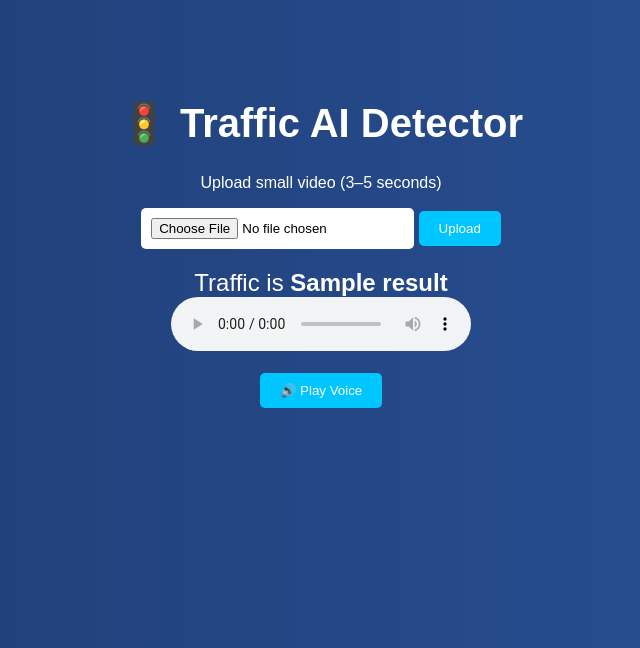
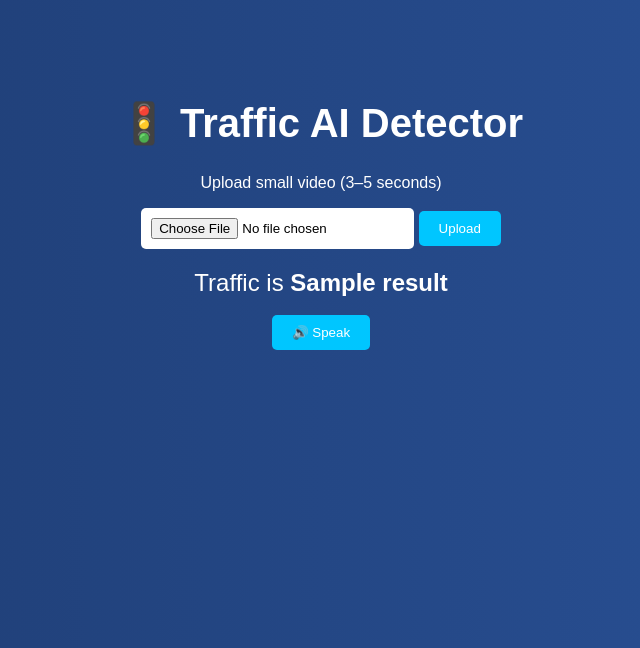
Before and after one commit to surya-7144/traffic, a Flask app: template templates/index.html in a window 1280 px wide. Shown: the top 648 px of the page, without its empty margins (319-959 px from the left). Run offline with Flask 3, Linux system fonts and the light colour scheme; the template is opened without the code that fills it: most values are stand-ins (such as "Sample title", 1, 10 or a date in 2020).

Commit message:
Implement speech synthesis for traffic result
Added speech synthesis functionality to announce traffic result.

```diff
--- a/templates/index.html
+++ b/templates/index.html
@@ -60,20 +60,25 @@
         <div class="result">
             Traffic is <b>{{ result }}</b>
         </div>
-    {% endif %}
 
-    {% if audio_file %}
-        <audio id="voicePlayer" controls>
-            <source src="{{ audio_file }}" type="audio/mpeg">
-        </audio>
+        <br>
 
-        <br><br>
-
-        <button onclick="playAudio()">🔊 Play Voice</button>
+        <button onclick="speak()">🔊 Speak</button>
 
         <script>
-            function playAudio() {
-                document.getElementById("voicePlayer").play();
+            function speak() {
+                var text = "Traffic is {{ result }}";
+                var speech = new SpeechSynthesisUtterance(text);
+                speech.lang = "en-US";
+                speech.rate = 1;
+                speech.pitch = 1;
+
+                window.speechSynthesis.speak(speech);
+            }
+
+            // Auto speak when page loads
+            window.onload = function() {
+                speak();
             }
         </script>
     {% endif %}
```
